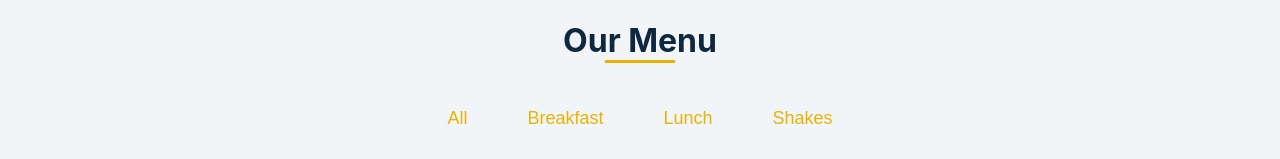
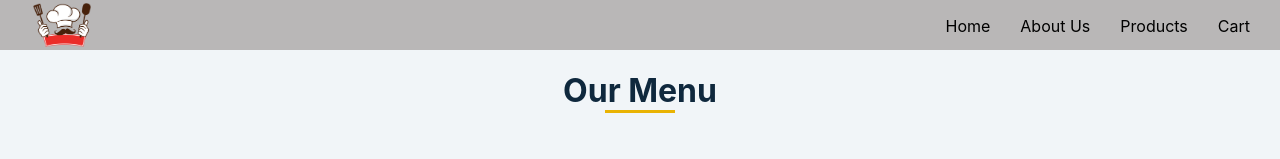
Before and after one commit to mauriciomartinez19/learningreact-menu-test, a React (Create React App) app: page / in a window 1280 px wide. Shown: the top 159 px of the page. Built offline with nearby package versions, Linux system fonts and the light colour scheme.

Commit message:
Add navbar

```diff
--- a/src/App.js
+++ b/src/App.js
@@ -1,10 +1,14 @@
 import logo from './logo.svg';
 import './App.css';
 import Menu from './menu';
+import TopNavbar from './TopNavbar';
+
+
 
 function App() {
   return (
     <div className="App">
+      <TopNavbar/>
       <h1 className='title'>Our Menu</h1>
       <div className='line' />
       <Menu />
--- /dev/null
+++ b/src/TopNavbar.css
@@ -0,0 +1,18 @@
+.navbar-box {
+    width: 100%;
+    height: 50px;
+    background-color: rgb(185, 183, 183);
+    display: flex;
+    justify-content: space-between;
+}
+
+.restlogo {
+    height: 100%;
+    margin-left: 30px;
+}
+
+.list{
+    display: flex;
+    gap: 30px;
+    margin-right: 30px;
+}
--- /dev/null
+++ b/src/TopNavbar.js
@@ -0,0 +1,16 @@
+import './TopNavbar.css'
+import restlogo from './restlogo.png'
+
+const TopNavbar = ()=>{
+    return <div className="navbar-box">
+        <img src={restlogo} className='restlogo'/>
+        <ul className='list'>
+            <a>Home</a>
+            <a>About Us</a>
+            <a>Products</a>
+            <a>Cart</a>
+        </ul>
+    </div>
+}
+
+export default TopNavbar
```
Also changed, not shown: src/restlogo.png (added).
